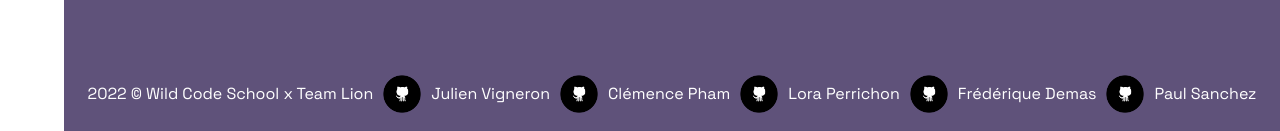
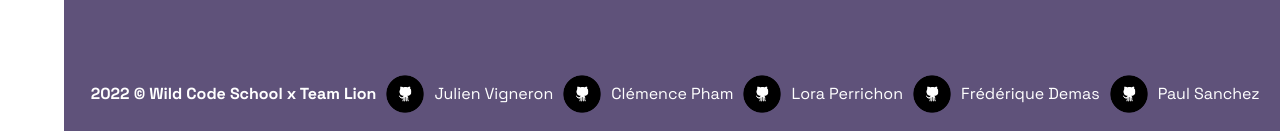
Before and after one commit to WildCodeSchool/-RMT-2203-TeamKarma-lions, a React (Vite) app in the folder frontend/: page / in a window 1280 px wide. Shown: the part 1032-1163 px from the top of the page. Built offline with nearby package versions, Linux system fonts and the light colour scheme; no server answers.

Commit message:
update media querie / change intro footer

```diff
--- a/frontend/src/components/Footer.jsx
+++ b/frontend/src/components/Footer.jsx
@@ -5,7 +5,7 @@ export default function Footer() {
     <div className="lionsfooter">
       <ul>
         <li>
-          <p>2022 © Wild Code School x Team Lion</p>
+          <p className="intropfooter">2022 © Wild Code School x Team Lion</p>
         </li>
         <li>
           <a href="https://github.com/gnos28" target="_blank" rel="noreferrer">
--- a/frontend/src/styles/Home.scss
+++ b/frontend/src/styles/Home.scss
@@ -30,14 +30,19 @@ h1 {
 
 // footer
 
+.intropfooter{
+  font-weight: bold;
+}
+
 .lionsfooter p {
   margin: 0.7rem 0;
 }
 .lionsfooter ul {
   display: flex;
   flex-direction: column;
-  align-items: center;
-  padding-left: 0;
+  align-items: baseline;
+  padding-left: 0.2em;
+  padding-right: 0.3em;
 }
 .lionsfooter li {
   display: flex;
@@ -51,6 +56,30 @@ h1 {
   margin-bottom: 0;
   text-align: center;
   background-color: rgba(67, 47, 100, 0.5);
+}
+
+@media screen and (min-width: 900px) {
+  .lionsfooter div {
+    width: 100vw;
+  }
+
+  .lionsfooter ul {
+    display: flex;
+    flex-direction: row;
+    justify-content: baseline;
+  }
+  .lionsfooter li {
+    display: flex;
+    justify-content: center;
+    align-items: center;
+    list-style: none;
+    padding-left: 0.5em;
+  }
+
+  .lionsfooter {
+    z-index: 20;
+  }
+
 }
 
 @media screen and (min-width: 810px) {
@@ -82,26 +111,26 @@ h1 {
     margin: 1em 1em 1em 0;
   }
 
-  .lionsfooter div {
-    width: 100vw;
-  }
+  // .lionsfooter div {
+  //   width: 100vw;
+  // }
 
-  .lionsfooter ul {
-    display: flex;
-    flex-direction: row;
-    justify-content: baseline;
-  }
-  .lionsfooter li {
-    display: flex;
-    justify-content: center;
-    align-items: center;
-    list-style: none;
-    padding-left: 0.5em;
-  }
-  .lionsfooter li:first-child {
-    padding-left: 0;
-  }
-  .lionsfooter {
-    z-index: 20;
-  }
+  // .lionsfooter ul {
+  //   display: flex;
+  //   flex-direction: row;
+  //   justify-content: baseline;
+  // }
+  // .lionsfooter li {
+  //   display: flex;
+  //   justify-content: center;
+  //   align-items: center;
+  //   list-style: none;
+  //   padding-left: 0.5em;
+  // }
+  // .lionsfooter li:first-child {
+  //   padding-left: 0;
+  // }
+  // .lionsfooter {
+  //   z-index: 20;
+  // }
 }
```
